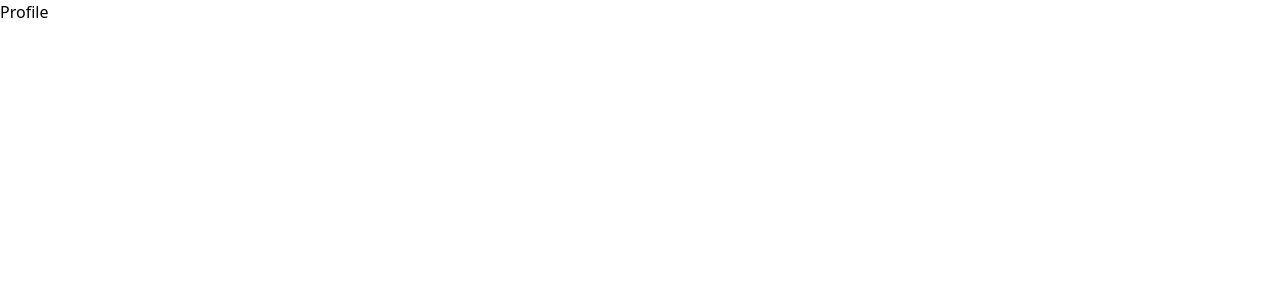
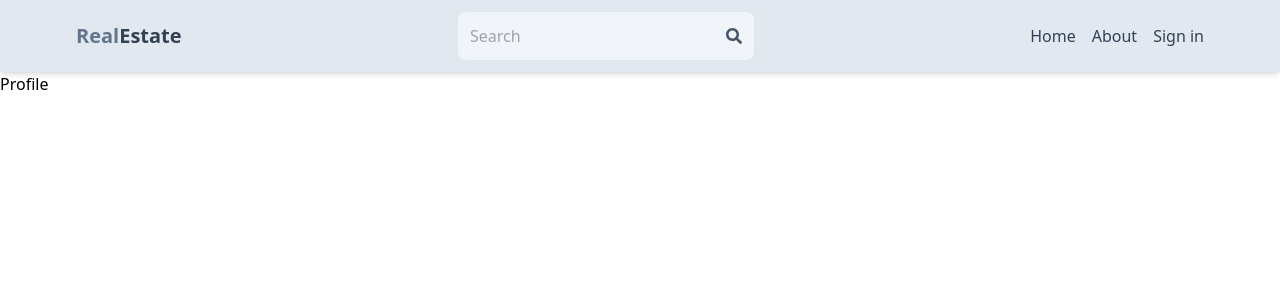
Before and after one commit to Nderim45/estate-frontend, a React (Vite) app: page /profile in a window 1280 px wide. Shown: the top 300 px of the page. Built offline with nearby package versions, Linux system fonts and the light colour scheme.

Commit message:
Created header component

```diff
--- a/package.json
+++ b/package.json
@@ -12,6 +12,7 @@
   "dependencies": {
     "react": "^18.2.0",
     "react-dom": "^18.2.0",
+    "react-icons": "^5.0.1",
     "react-router-dom": "^6.21.3"
   },
   "devDependencies": {
--- a/src/App.jsx
+++ b/src/App.jsx
@@ -5,10 +5,12 @@
 import SignUp from "./pages/SignUp";
 import About from "./pages/About";
 import Profile from "./pages/Profile";
+import Header from "./components/Header";
 
 const App = () => {
   return (
     <BrowserRouter>
+      <Header />
       <Routes>
         <Route path="/" element={<Home />} />
         <Route path="/sign-in" element={<SignIn />} />
--- /dev/null
+++ b/src/components/Header.jsx
@@ -0,0 +1,43 @@
+import React from "react";
+import { FaSearch } from "react-icons/fa";
+import { Link } from "react-router-dom";
+
+const Header = () => {
+  return (
+    <header className="bg-slate-200 shadow-md">
+      <div className="flex justify-between items-center max-w-6xl mx-auto p-3">
+        <Link to="/">
+          <h1 className="font-bold text-sm sm:text-xl flex flex-wrap">
+            <span className="text-slate-500">Real</span>
+            <span className="text-slate-700">Estate</span>
+          </h1>
+        </Link>
+        <form className="bg-slate-100 p-3 rounded-lg flex items-center">
+          <input
+            type="text"
+            placeholder="Search"
+            className="bg-transparent focus:outline-none w-24 sm:w-64"
+          />
+          <FaSearch className="text-slate-600" />
+        </form>
+        <ul className="flex gap-4">
+          <Link to="/">
+            <li className="hidden sm:inline text-slate-700 hover:underline">
+              Home
+            </li>
+          </Link>
+          <Link to="/about">
+            <li className="hidden sm:inline text-slate-700 hover:underline">
+              About
+            </li>
+          </Link>
+          <Link to="/sign-in">
+            <li className="text-slate-700 hover:underline">Sign in</li>
+          </Link>
+        </ul>
+      </div>
+    </header>
+  );
+};
+
+export default Header;
```
Also changed, not shown: 1 other file (tests, documents, lock files or other folders).
